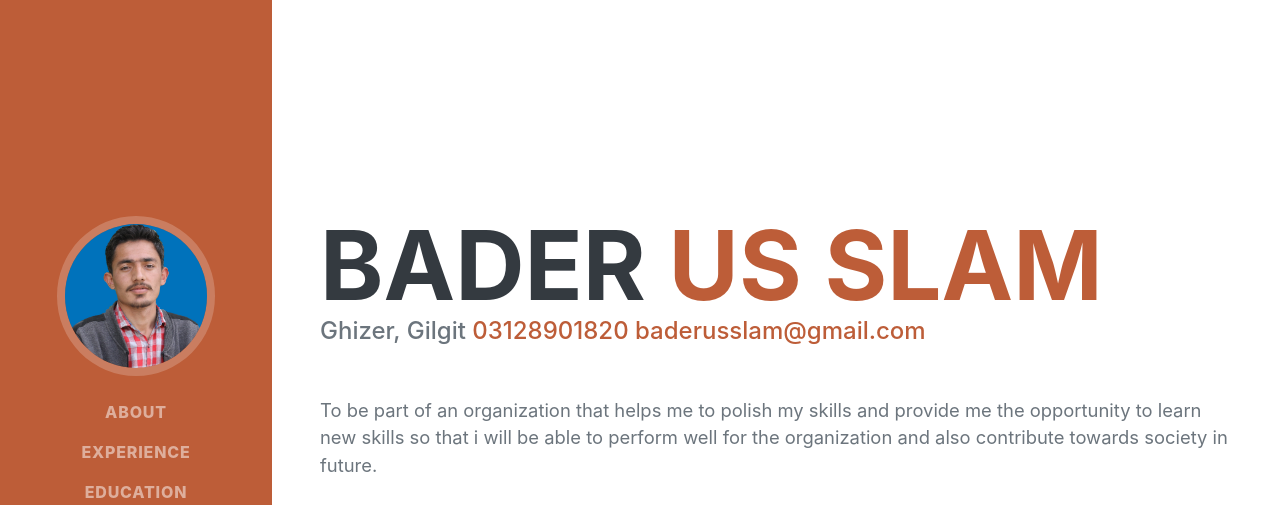
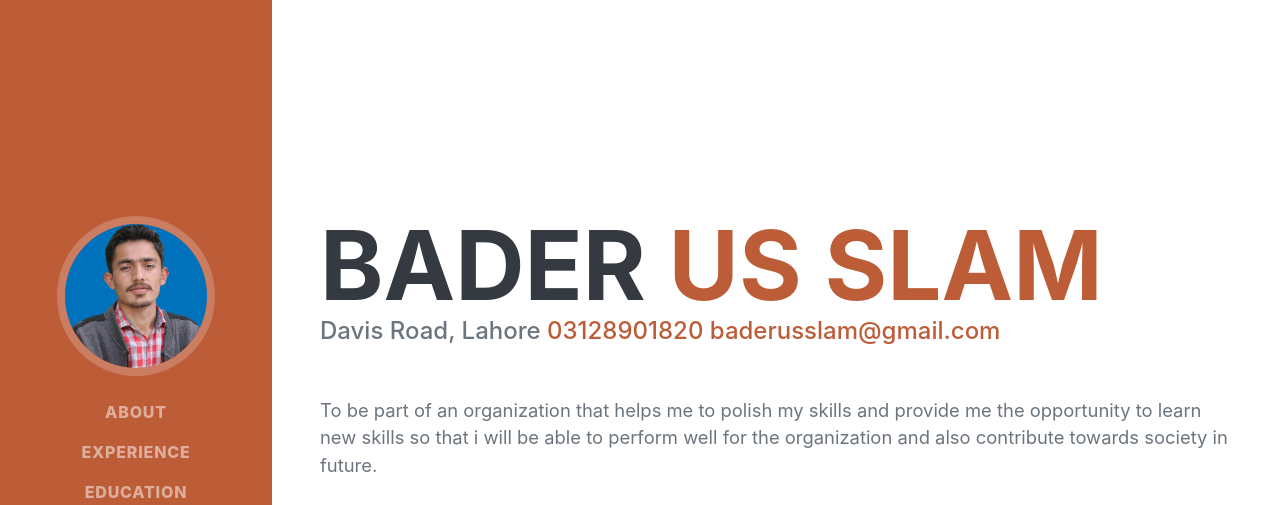
Before and after one commit to baderusslam/Resume, a plain HTML site: page index.html in a window 1280 px wide. Shown: the top 505 px of the page. Drawn offline with nearby package versions, Linux system fonts and the light colour scheme; a script that the page names is missing; a web font is replaced by a local one.

Commit message:
newcoomit

```diff
--- a/index.html
+++ b/index.html
@@ -52,7 +52,7 @@
                         <span class="text-primary">Us Slam</span>
                     </h1>
                     <div class="subheading mb-5">
-                        Ghizer, Gilgit
+                        Davis Road, Lahore
 						<a href="callto:03128901820">03128901820</a>
                         <a href="mailto:baderusslam@gmail.com">baderusslam@gmail.com</a>
                     </div>
```
